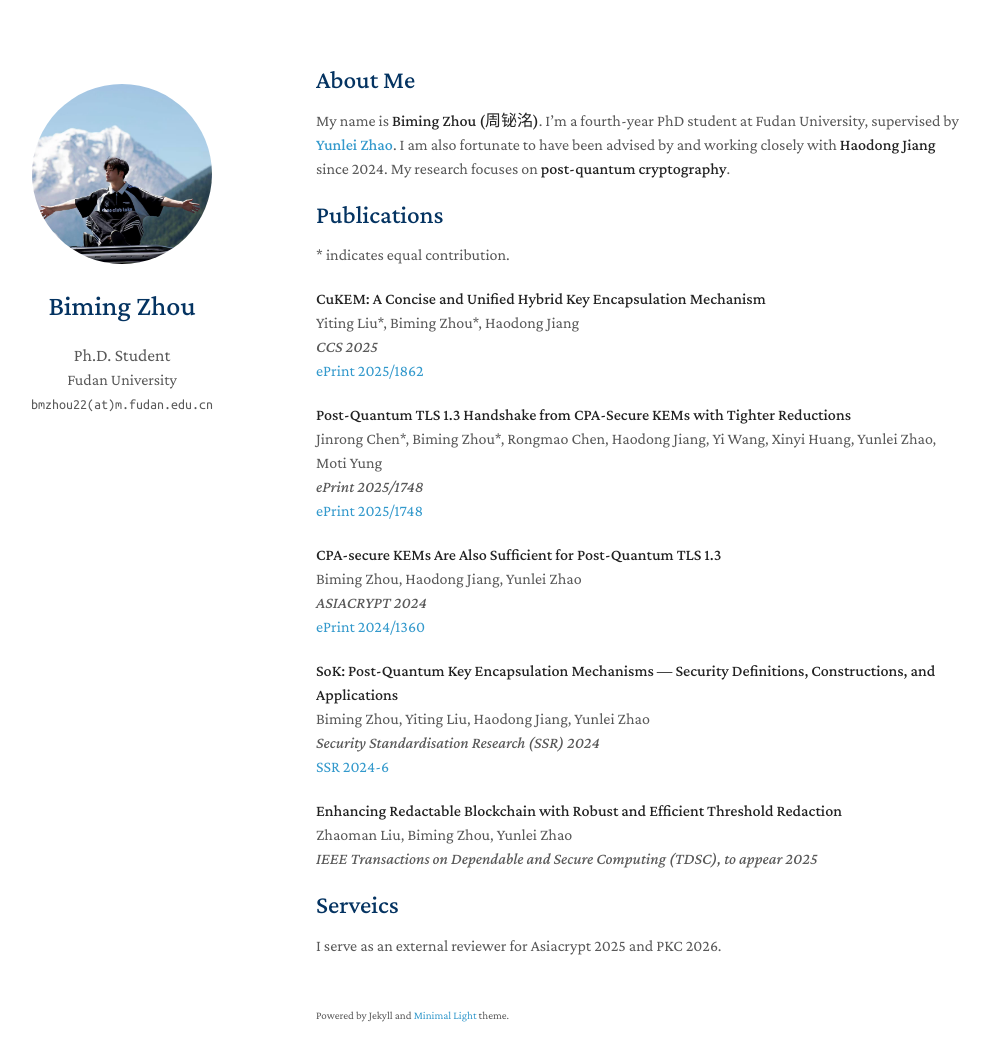
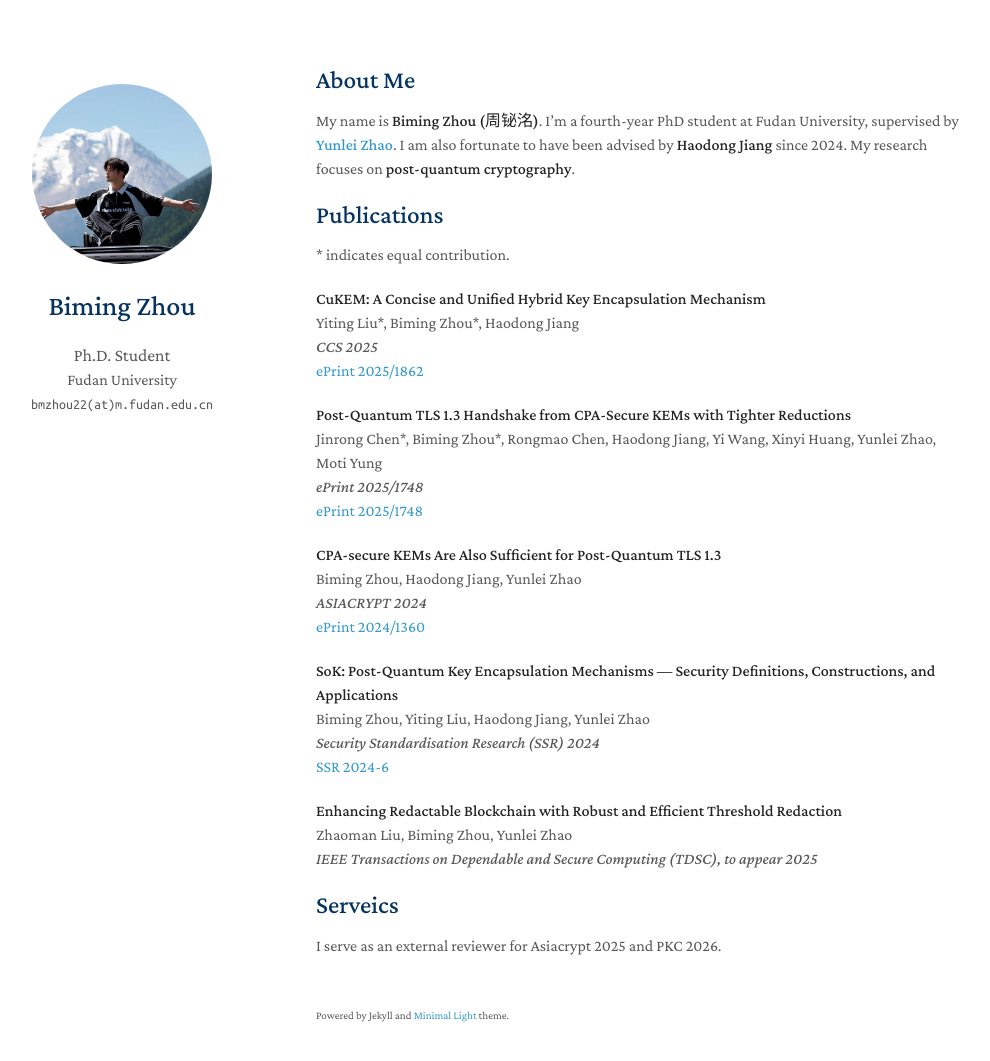
Before and after one commit to bimingzhou/bimingzhou.github.io, a Jekyll site: the page built from index.md, in a window 1280 px wide and 1096 px high. Shown: the top 1061 px of the window, without its empty margins (154-1144 px from the left). Built offline with Jekyll 4.4.1, drawn with Linux system fonts in a browser that asks for light colours; a style sheet for code colours, icons or effects is not loaded; our own code applies the rules of GitHub Pages for plain Markdown files.

```diff
--- a/index.md
+++ b/index.md
@@ -5,7 +5,7 @@
 ## About Me
 
 My name is **Biming Zhou (周铋洺)**. I’m a fourth-year PhD student at Fudan University, supervised by
-**[Yunlei Zhao](https://cs.fudan.edu.cn/3f/ba/c25909a278458/page.htm)**. I am also fortunate to have been advised by and working closely with **Haodong Jiang** since 2024. My research focuses on **post-quantum cryptography**.
+**[Yunlei Zhao](https://cs.fudan.edu.cn/3f/ba/c25909a278458/page.htm)**. I am also fortunate to have been advised by **Haodong Jiang** since 2024. My research focuses on **post-quantum cryptography**.
 
 ## Publications
 \* indicates equal contribution.
```
